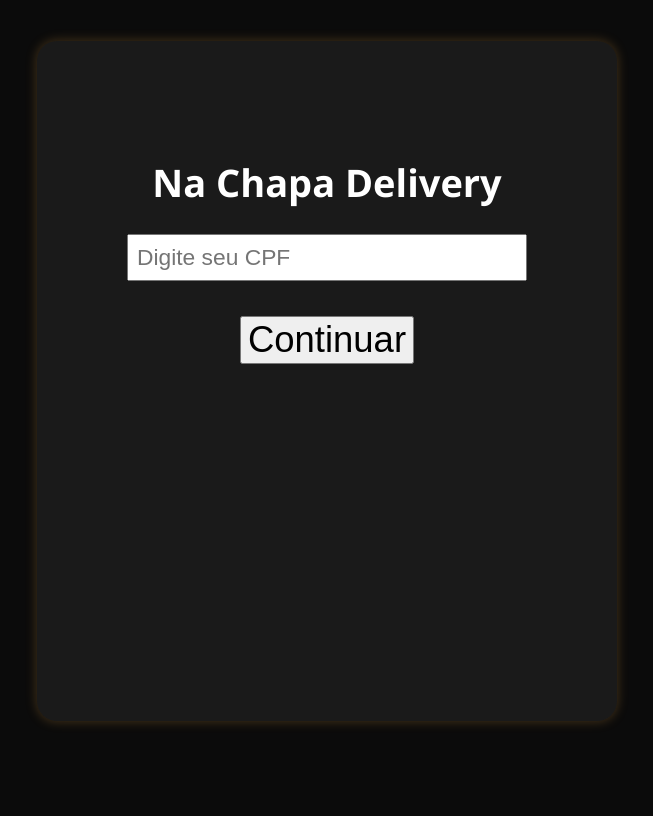
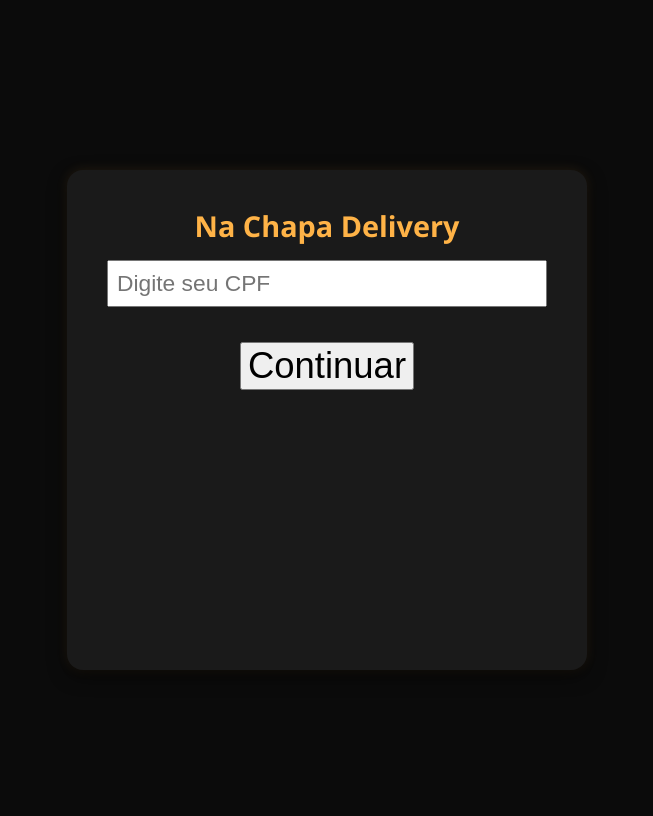
Before and after one commit to 71996376290r-sketch/nachapadelivery-txt, a Flask app: page / in a window 1280 px wide. Shown: the whole page, without its empty margins (313-966 px from the left). Before the commit the page ends 726 px from the top, so only its background shows below. Run offline with Flask 3, Linux system fonts and the light colour scheme.

Commit message:
Atualizar o style.css

```diff
--- a/static/css/style.css
+++ b/static/css/style.css
@@ -154,3 +154,105 @@ button {
     font-size: 1.6em;
   }
 }
+/* Mobile-first base */
+* { box-sizing: border-box; }
+html, body { height: 100%; }
+body {
+  margin: 0;
+  padding: 16px;
+  font-family: 'Segoe UI', Arial, sans-serif;
+  background: #0b0b0b;
+  color: #fff;
+  font-size: 16px;
+  -webkit-font-smoothing:antialiased;
+}
+
+/* Container centralizado */
+.container {
+  min-height: 100vh;
+  display: flex;
+  align-items: center;
+  justify-content: center;
+  padding: 12px;
+}
+
+/* Card inicial */
+.inic {
+  width: 100%;
+  max-width: 420px;
+  background: #1a1a1a;
+  border-radius: 14px;
+  padding: 28px;
+  text-align: center;
+  box-shadow: 0 6px 18px rgba(0,0,0,0.6), 0 0 12px rgba(255,179,71,0.12);
+}
+
+/* Título */
+.inic h1 {
+  margin: 0 0 18px;
+  font-size: 1.4rem;
+  color: #ffb347;
+  line-height: 1.1;
+}
+
+/* Form layout */
+.cpf-form {
+  display: flex;
+  flex-direction: column;
+  gap: 12px;
+  align-items: stretch;
+}
+
+/* Input full width */
+.cpf-form input[type="text"] {
+  width: 100%;
+  padding: 12px 14px;
+  border-radius: 10px;
+  border: 1px solid #333;
+  background: #0f0f0f;
+  color: #fff;
+  font-size: 1rem;
+  outline: none;
+  transition: box-shadow 0.15s, border-color 0.15s;
+}
+
+/* Input focus */
+.cpf-form input[type="text"]:focus {
+  border-color: #ffb347;
+  box-shadow: 0 0 0 4px rgba(255,179,71,0.06);
+}
+
+/* Primary button */
+.btn-primary {
+  width: 100%;
+  padding: 12px;
+  border-radius: 10px;
+  border: none;
+  background: #ffb347;
+  color: #111;
+  font-weight: 700;
+  font-size: 1rem;
+  cursor: pointer;
+  transition: transform 0.08s ease, filter 0.08s;
+}
+
+/* Button active / hover */
+.btn-primary:hover { filter: brightness(0.98); transform: translateY(-1px); }
+.btn-primary:active { transform: translateY(0); }
+
+/* Accessibility helper (visually hidden) */
+.sr-only {
+  position: absolute !important;
+  height: 1px; width: 1px;
+  overflow: hidden;
+  clip: rect(1px, 1px, 1px, 1px);
+  white-space: nowrap;
+}
+
+/* Larger screens adjustments */
+@media (min-width: 769px) {
+  body { font-size: 18px; }
+  .inic { padding: 40px; max-width: 520px; border-radius: 16px; }
+  .inic h1 { font-size: 1.8rem; }
+  .btn-primary { padding: 14px; font-size: 1.05rem; }
+}
```
